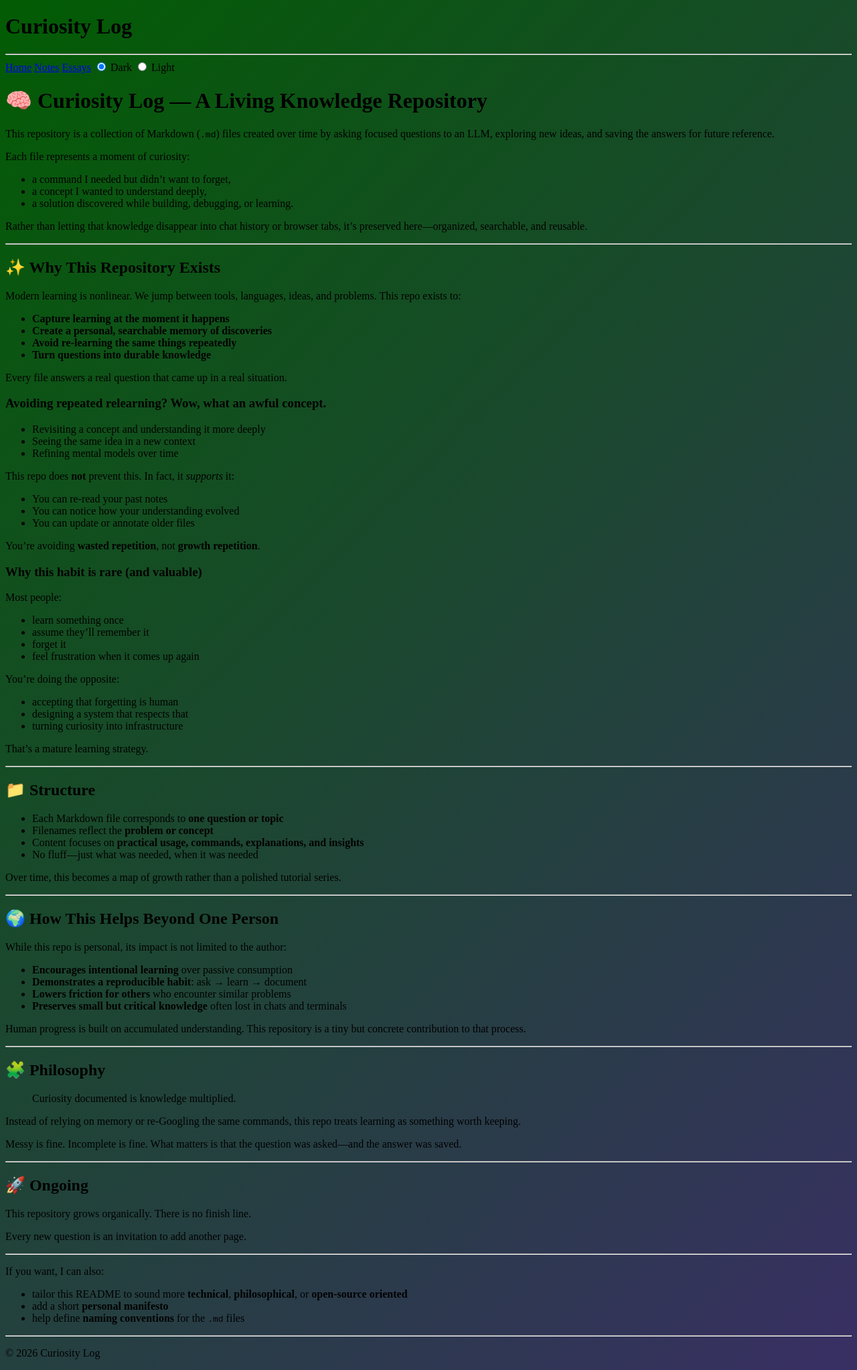
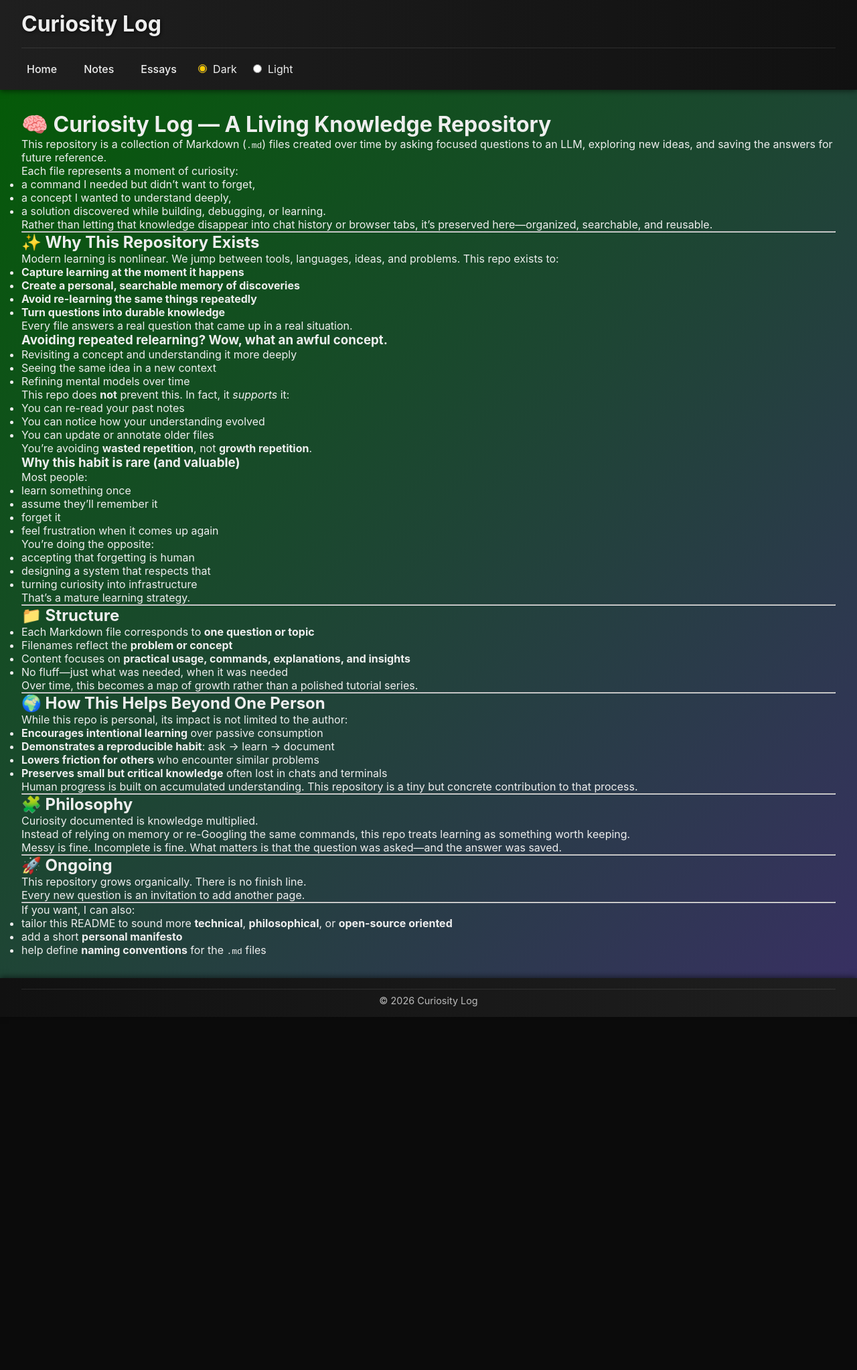
Before and after one commit to harshvermac5/curiosity, a Jekyll site: the page built from index.md, in a window 1280 px wide. Shown: the whole page at 67% size. Built offline with Jekyll 4.4.1, drawn with Linux system fonts in a browser that asks for light colours; after the commit the page ends 1518 px from its top, so only the background shows below that.

Commit message:
forgot to push new css

```diff
--- a/assets/css/style.css
+++ b/assets/css/style.css
@@ -1,45 +1,174 @@
+/* ---------- RESET & BASE STYLES ---------- */
+* {
+  box-sizing: border-box;
+  margin: 0;
+  padding: 0;
+}
+
+html, body {
+  min-height: 100vh;
+  font-family: -apple-system, BlinkMacSystemFont, "Segoe UI", Roboto, "Helvetica Neue", sans-serif;
+  background: #0b0b0b;
+  color: #eee;
+  display: flex;
+  flex-direction: column;
+}
+
+/* ---------- HEADER ---------- */
+header {
+  padding: 1rem 2rem;
+  background: linear-gradient(90deg, #1f1f1f, #111);
+  box-shadow: 0 2px 8px rgba(0,0,0,0.5);
+}
+
+header h1 {
+  font-size: 2rem;
+  font-weight: bold;
+  margin-bottom: 0.5rem;
+  text-shadow: 1px 1px 5px rgba(0,0,0,0.7);
+}
+
+header hr {
+  border: none;
+  border-top: 1px solid rgba(255,255,255,0.1);
+  margin: 1rem 0;
+}
+
+/* ---------- NAVBAR ---------- */
+.nav-bar {
+  display: flex;
+  gap: 1.5rem;
+  flex-wrap: wrap;
+  align-items: center;
+}
+
+.nav-bar a {
+  color: #eee;
+  text-decoration: none;
+  font-weight: 500;
+  padding: 0.3rem 0.5rem;
+  border-radius: 5px;
+  transition: background 0.2s;
+}
+
+.nav-bar a:hover {
+  background: rgba(255, 255, 255, 0.1);
+}
+
+.nav-bar label {
+  font-weight: 400;
+  cursor: pointer;
+}
+
+.nav-bar input[type="radio"] {
+  margin-right: 0.3rem;
+  accent-color: #ffcc00;
+}
+
+/* ---------- MAIN ---------- */
+main {
+  flex: 1;
+  padding: 2rem;
+  max-width: 100vw;
+}
+
+article h1 {
+  font-size: 2rem;
+  margin-bottom: 0.5rem;
+  text-shadow: 1px 1px 4px rgba(0,0,0,0.7);
+}
+
+article p {
+  font-size: 1.1rem;
+  margin-bottom: 1rem;
+  line-height: 1.6;
+  color: #ccc;
+}
+
+article hr {
+  border: none;
+  border-top: 1px solid rgba(255,255,255,0.1);
+  margin: 1.5rem 0;
+}
+
+/* ---------- CARD GRID ---------- */
 .card-grid {
   display: grid;
   grid-template-columns: repeat(auto-fit, minmax(250px, 1fr));
   gap: 20px;
-  margin-top: 30px;
+  margin-top: 1.5rem;
+  width: 100%;
 }
 
 .card {
-  background-color: rgba(0, 0, 0, 0.3);
-  backdrop-filter: blur(8px);
-  box-shadow: 0 4px 15px rgba(0, 0, 0, 0.2);
+  background: rgba(255, 255, 255, 0.05);
+  backdrop-filter: blur(10px);
+  box-shadow: 0 8px 20px rgba(0,0,0,0.4);
   display: block;
-  padding: 20px;
-  border: 1px solid #ddd;
-  border-radius: 8px;
+  padding: 1.5rem;
+  border-radius: 16px;
   text-decoration: none;
   color: inherit;
-  transition: transform 0.15s ease, box-shadow 0.15s ease;
+  transition: transform 0.25s ease, box-shadow 0.25s ease;
 }
 
 .card:hover {
-  transform: translateY(-4px);
-  box-shadow: 0 6px 18px rgba(0,0,0,0.1);
+  transform: translateY(-6px);
+  box-shadow: 0 12px 28px rgba(0,0,0,0.6);
 }
 
 .card h3 {
   margin-top: 0;
+  font-size: 1.4rem;
+  text-transform: uppercase;
+  font-weight: bold;
+  margin-bottom: 0.5rem;
+  text-shadow: 1px 1px 4px rgba(0,0,0,0.6);
 }
 
 .card p {
-  color: #555;
+  color: #ccc;
+  text-shadow: 1px 1px 2px rgba(0,0,0,0.5);
+  font-size: 0.95rem;
+  line-height: 1.4;
 }
 
-.card-title {
-    font-size: 1.5rem;
-    font-weight: bold;
-    text-shadow: 1px 1px 4px rgba(0, 0, 0, 0.3);
-    text-transform: capitalize;
+/* ---------- FOOTER ---------- */
+footer {
+  padding: 1rem 2rem;
+  text-align: center;
+  background: linear-gradient(90deg, #111, #1f1f1f);
+  box-shadow: 0 -2px 8px rgba(0,0,0,0.5);
+  color: #bbb;
+  font-size: 0.9rem;
 }
 
-.card-description {
-    font-size: 0.9rem;
-    margin-top: 10px;
-    text-shadow: 1px 1px 4px rgba(0, 0, 0, 0.2);
+footer hr {
+  border: none;
+  border-top: 1px solid rgba(255,255,255,0.1);
+  margin-bottom: 0.5rem;
 }
+
+/* ---------- LIGHT THEME ---------- */
+body.light {
+  color: #111;
+}
+
+body.light header, body.light footer {
+  background: #fff;
+  color: #111;
+  box-shadow: 0 1px 4px rgba(0,0,0,0.1);
+}
+
+body.light .card {
+  background: rgba(255,255,255,0.8);
+  color: #111;
+}
+
+body.light .card p {
+  color: #333;
+}
+
+body.light .nav-bar a {
+  color: #111;
+}
```
